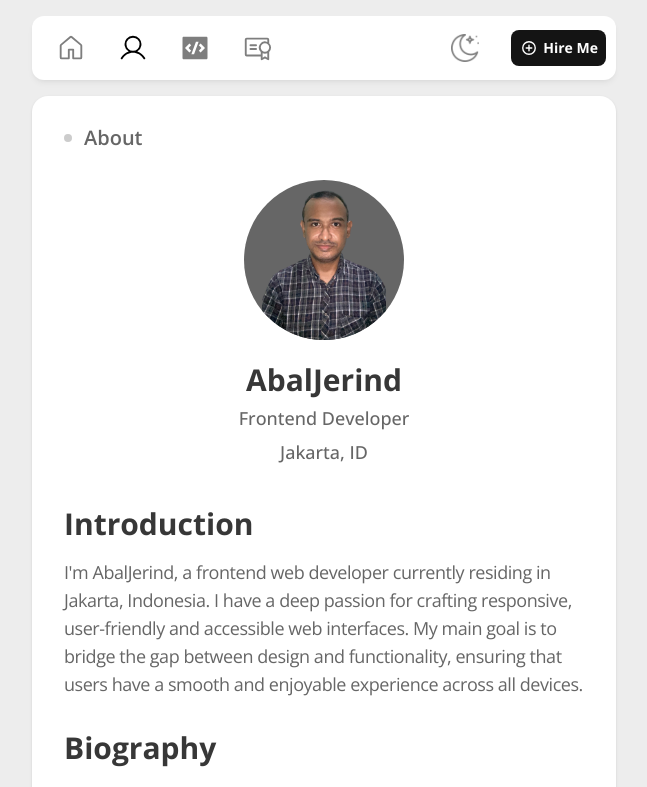
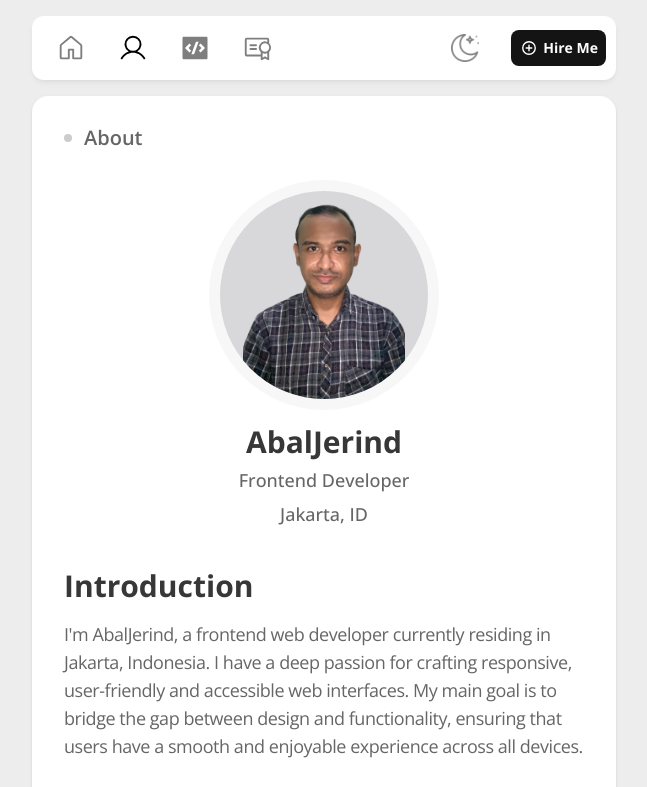
Before and after one commit to Abaljerind/portofolio-jerind, a React (Vite) app: page /about in a window 1280 px wide. Shown: the top 787 px of the page, without its empty margins (316-963 px from the left). Built offline with nearby package versions, Linux system fonts and the light colour scheme.

Commit message:
Fix(About): change image for myself to look like avatar from HomePage
Add outer-circle and change background color for the image

```diff
--- a/src/pages/About.jsx
+++ b/src/pages/About.jsx
@@ -35,11 +35,17 @@ function About() {
         {/* profile */}
         <div className="profile mt-2 flex flex-col px-4 lg:px-6">
           <div className="mb-10 flex flex-col items-center gap-1.5">
-            <img
-              src="../images/myself.png"
-              alt="AbalJerind"
-              className="mb-4 h-40 w-40 rounded-full bg-[#666666] object-contain"
-            />
+            {/* image */}
+            <div className="selfie mb-1.5 flex items-center justify-center md:mb-2">
+              <div className="outer-circle flex h-[185px] w-[185px] items-center justify-center rounded-full bg-[#F7F7F7] md:h-[230px] md:w-[230px] dark:border dark:border-[#3D3D3D] dark:bg-[#2C2C2C]">
+                <img
+                  src="../images/myself.png"
+                  alt="avatar image"
+                  className="h-40 w-40 rounded-full bg-[#D8D8DA] object-contain md:h-52 md:w-52"
+                />
+              </div>
+            </div>
+            {/* ./ image */}
             <h1 className="text-3xl font-bold text-[#373737] dark:text-white">
               AbalJerind
             </h1>
```
